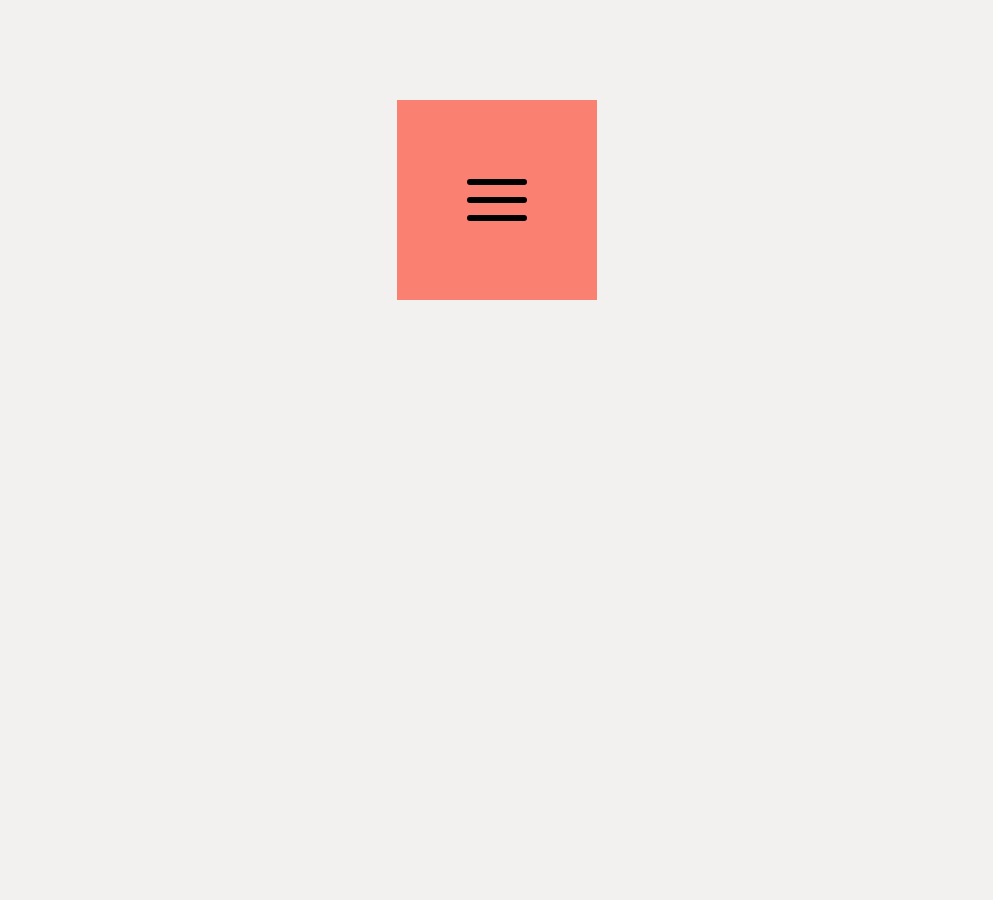
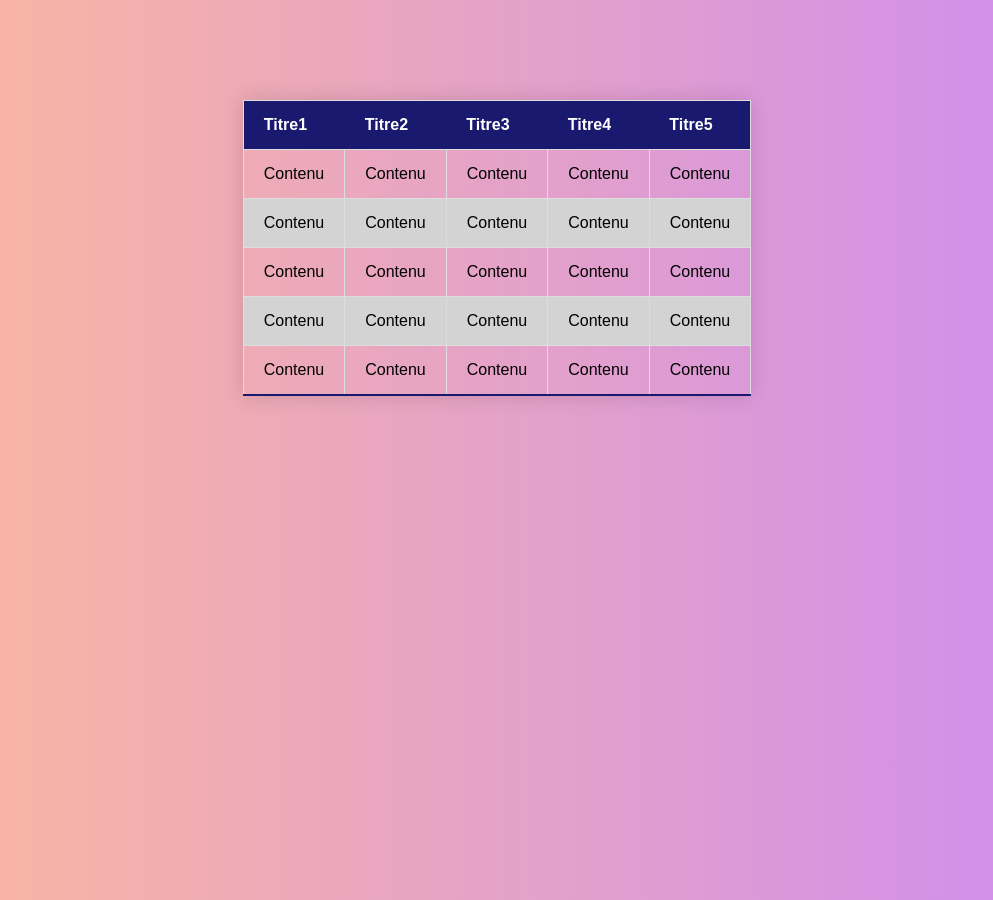
Before and after one commit to oenos133/coursFrontEnd, a plain HTML site: page index.html in a window 1280 px wide. Shown: the whole page, without its empty margins (143-1136 px from the left). Before the commit the page ends 800 px from the top, so only its background shows below. Drawn offline with Linux system fonts and the light colour scheme.

Commit message:
Tableau en CSS

```diff
--- a/app.js
+++ b/app.js
@@ -1,10 +0,0 @@
-
-const btn = document.querySelector('.btn1');
-
-btn.addEventListener('click', presentation)
-
-
-function presentation(){
-
-    btn.classList.toggle('active')
-}
--- a/index.html
+++ b/index.html
@@ -10,16 +10,54 @@
 </head>
 <body>
 
-
-    <div class="box">
-        <div class="cont-lignes btn1">
-            <div class="lignes"></div>
-            <div class="lignes"></div>
-            <div class="lignes"></div>
-        </div>
-
-    </div>
-
+<table class="tableau-style">
+    <thead>
+        <tr>
+            <th>Titre1</th>
+            <th>Titre2</th>
+            <th>Titre3</th>
+            <th>Titre4</th>
+            <th>Titre5</th>
+        </tr>
+    </thead>
+    <tbody>
+        <tr>
+            <td>Contenu</td>
+            <td>Contenu</td>
+            <td>Contenu</td>
+            <td>Contenu</td>
+            <td>Contenu</td>
+        </tr>
+        <tr>
+            <td>Contenu</td>
+            <td>Contenu</td>
+            <td>Contenu</td>
+            <td>Contenu</td>
+            <td>Contenu</td>
+        </tr>
+        <tr>
+            <td>Contenu</td>
+            <td>Contenu</td>
+            <td>Contenu</td>
+            <td>Contenu</td>
+            <td>Contenu</td>
+        </tr>
+        <tr>
+            <td>Contenu</td>
+            <td>Contenu</td>
+            <td>Contenu</td>
+            <td>Contenu</td>
+            <td>Contenu</td>
+        </tr>
+        <tr>
+            <td>Contenu</td>
+            <td>Contenu</td>
+            <td>Contenu</td>
+            <td>Contenu</td>
+            <td>Contenu</td>
+        </tr>
+    </tbody>
+</table>
 
 
 <script src="app.js"></script>
--- a/style.css
+++ b/style.css
@@ -5,53 +5,33 @@
 }
 body {
     background: rgb(243, 240, 240);
-    margin: 0;
     font-family: Arial, Helvetica, sans-serif;
+    height: 100vh;
+    background: linear-gradient(to right, #FDB99B, #CD8BF3);
 }
-.box{
-    height: 200px;
-    width: 200px;
-    background: salmon;
+.tableau-style{
+    border-collapse: collapse;
+    min-width: 400px;
+    width: auto;
+    box-shadow:0 0 20px rgba(0, 0, 0, 0.15);
+    cursor: pointer;
     margin: 100px auto;
-    position: relative;
-
+    border: 1px solid #dddddd;
 }
-.cont-lignes{
-    width: 60px;
-    height: 42px;
-    /* background: teal; */
-    cursor: pointer;
-    position: absolute;
-    top: 50%;
-    left: 50%;
-    transform: translate(-50%, -50%);
+thead tr{
+    background-color: midnightblue;
+    color: #fff;
+    text-align: left;
 }
-.lignes{
-    width: 100%;
-    height: 6px;
-    border-radius: 5px;
-    background: #000;
-    position: absolute;
-    transition: all 0.5s ease-in-out;
+th, td {
+    padding: 15px 20px;
 }
-.lignes:nth-child(1){
-    top: 0px;
+tbody tr, td{
+    border: 1px solid #dddddd;
 }
-.lignes:nth-child(2){
-    top: 18px;
+tbody tr:nth-child(even){
+    background-color: #d3d3d3;
 }
-.lignes:nth-child(3){
-    top: 36px;
+tbody tr:last-of-type{
+    border-bottom: 2px solid midnightblue;
 }
-.btn1.active .lignes:nth-child(1){
-    top: 18px;
-    transform: rotate(135deg);
-}
-.btn1.active .lignes:nth-child(2){
-    opacity: 0;
-    transform: translateX(-20px);
-}
-.btn1.active .lignes:nth-child(3){
-    top: 18px;
-    transform: rotate(-135deg);
-}
```
